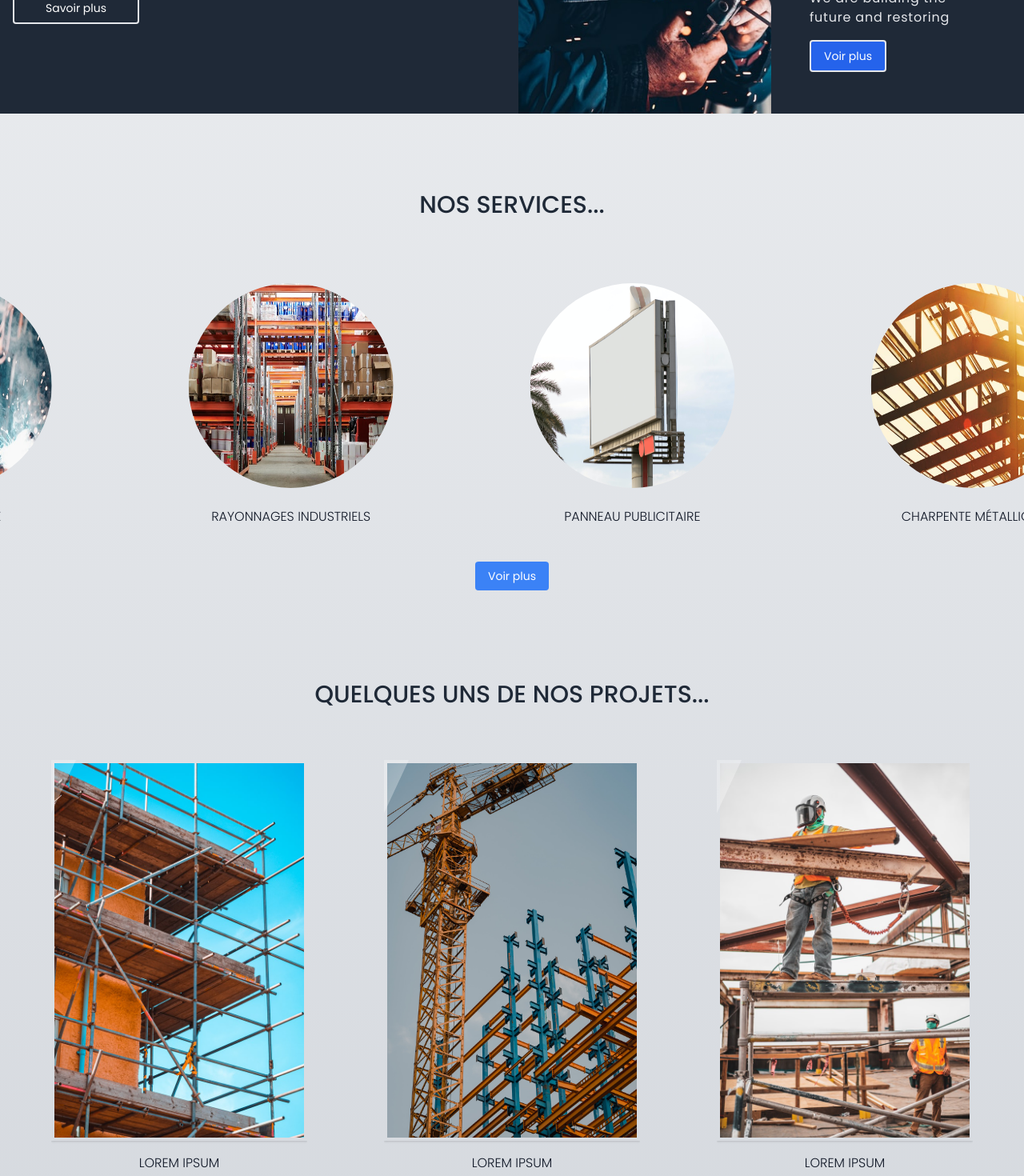
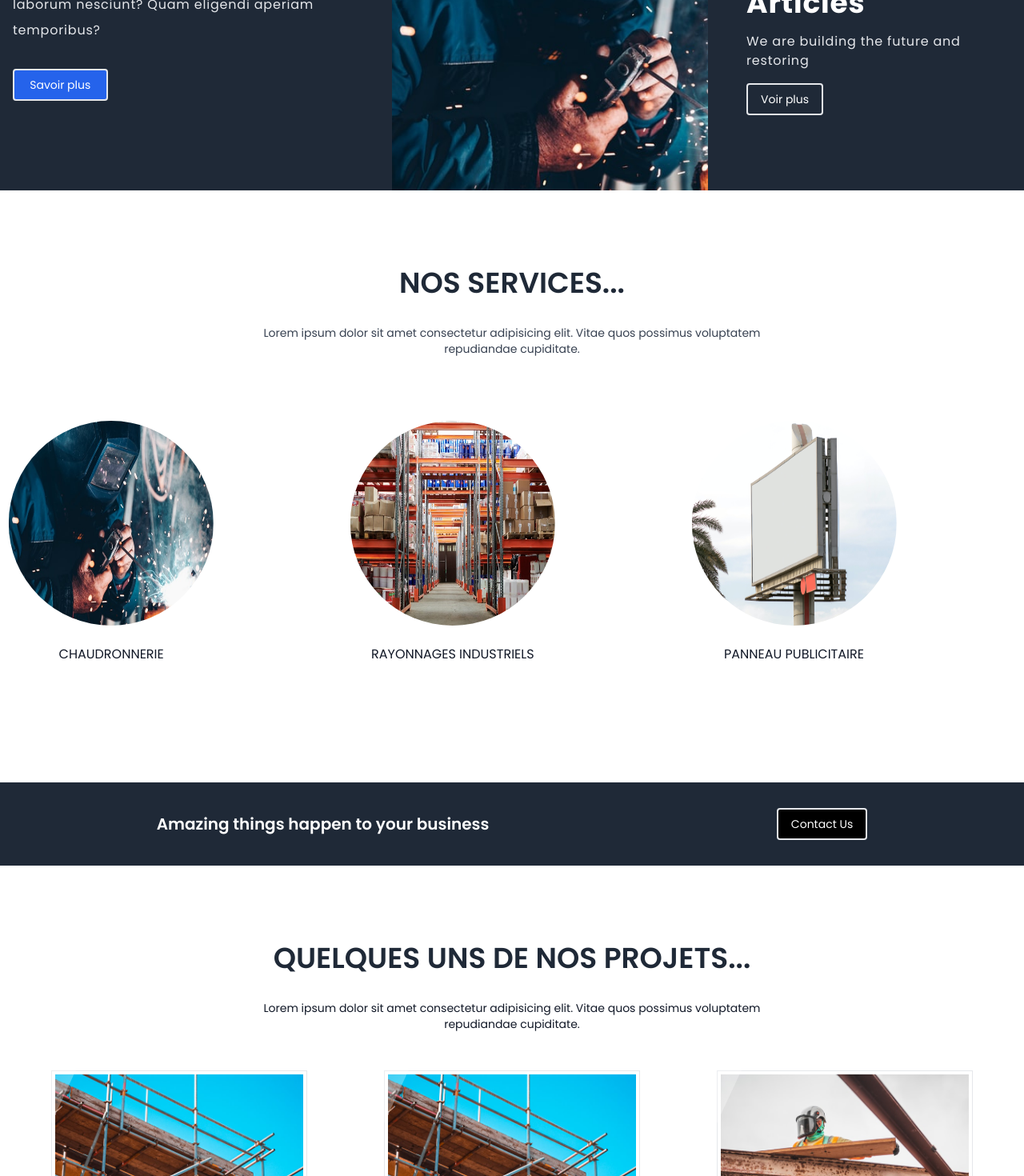
Before and after one commit to Houdaifi/trascot.com, a Vue app: page / in a window 1280 px wide. Shown: the part 1330-2800 px from the top of the page at 80% size. Built offline with nearby package versions, Linux system fonts and the light colour scheme.

Commit message:
Add Footer & contactUs components

```diff
--- /dev/null
+++ b/src/components/Blog.vue
@@ -0,0 +1,18 @@
+<template>
+  <div>
+    <div class="flex items-center justify-center flex-col pb-12">
+        <h2 class="text-center text-gray-800 dark:text-gray-300 text-4xl uppercase font-semibold mb-8">Latest News...</h2>
+        <p class="text-center max-w-2xl">Lorem ipsum dolor sit amet consectetur adipisicing elit. Vitae quos possimus voluptatem repudiandae cupiditate.</p>
+    </div>
+  </div>
+</template>
+
+<script>
+export default {
+    name: 'Blog'
+}
+</script>
+
+<style>
+
+</style>
--- a/src/components/Carousel.vue
+++ b/src/components/Carousel.vue
@@ -7,7 +7,7 @@
         <div class="bg-gradient-to-b md:bg-gradient-to-r from-gray-200 to-transparent relative flex flex-col items-center justify-center xl:items-start xl:justify-center h-full space-y-8 px-0 xl:px-12 2xl:px-32">
           <div></div>
           <h1 class="z-30 text-gray-900 text-4xl lg:text-5xl leading-normal lg:leading-relaxed text-center xl:text-left rounded font-bold max-w-xl 2xl:max-w-3xl uppercase focus-in-expand">
-            <span class="text-yellow-500">Trascot</span> vous offre une large choix de stockage standard ou sur meusre
+            <span class="text-yellow-500">Tragfer</span> vous offre une large choix de stockage standard ou sur meusre
           </h1>
           <hr class="border-2 border-yellow-500 w-36">
           <button class="text-black bg-white hover:bg-yellow-500 hover:text-white px-20 py-3 rounded text-base font-semibold">
--- /dev/null
+++ b/src/components/ContactUs.vue
@@ -0,0 +1,18 @@
+<template>
+  <div class="bg-gray-800 p-8">
+      <div class="flex justify-around items-center space-x-8 text-white font-semibold">
+        <h2 class="text-base xl:text-xl">Amazing things happen to your business</h2>
+        <button class="border-2 bg-black text-white text-sm px-4 py-2 2xl:py-3 2xl:px-8 rounded">Contact Us</button>
+      </div>
+  </div>
+</template>
+
+<script>
+export default {
+    name:'ContactUs'
+}
+</script>
+
+<style>
+
+</style>
--- /dev/null
+++ b/src/components/Footeer.vue
@@ -0,0 +1,94 @@
+<template>
+  <div class="bg-gray-800 flex flex-col-reverse xl:flex-row justify-center px-6 xl:px-0 py-16 text-gray-200 xl:space-y-0 xl:space-x-24">
+
+      <form action="" class="p-8 shadow-2xl border rounded space-y-6 max-w-xl">
+        <h1 class="text-center text-4xl uppercase font-semibold mb-4 text-white">Contact Us</h1>
+        <div class="inline-flex space-x-5">
+            <div class="">
+                <label class="block uppercase tracking-wide text-xs mb-2" for="grid-last-name">
+                  Last Name
+                </label>
+                <input required class="appearance-none text-gray-800 block w-full border border-gray-200 rounded py-3 px-4 leading-tight focus:outline-none focus:bg-white focus:border-gray-500" id="grid-last-name" type="text" placeholder="">
+            </div>
+            <div class="">
+                <label class="block uppercase tracking-wide text-xs mb-2" for="grid-first-name">
+                  First Name
+                </label>
+                <input required class="appearance-none text-gray-800 block w-full border border-gray-200 rounded py-3 px-4 leading-tight focus:outline-none focus:bg-white focus:border-gray-500" id="grid-first-name" type="text" placeholder="">
+            </div>
+        </div>
+        <div class="">
+            <label class="block uppercase tracking-wide text-xs mb-2" for="grid-email">
+              E-mail
+            </label>
+            <input required class="appearance-none text-gray-800 block w-full border border-gray-200 rounded py-3 px-4 mb-3 leading-tight focus:outline-none focus:bg-white focus:border-gray-500" id="email" type="email">
+        </div>
+        <div class="">
+            <label class="block uppercase tracking-wide text-xs mb-2" for="grid-message">
+              Message
+            </label>
+            <textarea class=" no-resize appearance-none text-gray-800 block w-full border border-gray-200 rounded py-3 px-4 mb-3 leading-tight focus:outline-none focus:bg-white focus:border-gray-500 h-48 resize-none" id="message"></textarea>
+        </div>
+        <div class="flex justify-end">
+            <button class="bg-blue-500 text-white rounded px-4 py-2 text-sm font-semibold hover:bg-yellow-500 border">Envoyer</button>
+        </div>
+      </form>
+
+      <div class="xl:pt-24 rounded block xl:hidden mb-8">
+        <iframe src="https://www.google.com/maps/embed?pb=!1m18!1m12!1m3!1d4854.023859889115!2d-5.774917603093153!3d35.74171373382515!2m3!1f0!2f0!3f0!3m2!1i1024!2i768!4f13.1!3m3!1m2!1s0xd0b80f8fe0e66ab%3A0x90f7f3f25143077c!2sRte%20de%20Tetouan%2C%20Tanger!5e0!3m2!1sen!2sma!4v1642962798665!5m2!1sen!2sma" width="400" height="400" style="border:0;" allowfullscreen="" loading="lazy"></iframe>
+      </div>
+
+      <div class="flex flex-col space-y-4 xl:mt-10 mb-10 xl:pt-24">
+        <h1 class="text-3xl font-bold text-yellow-500">Tragefer</h1>
+        <p class="max-w-xl">Tragefer Lorem Ipsum has been the industry's standard dummy text ever since the when an printer took a galley of type and scrambled it to make.</p>
+        <h2 class="text-white text-lg">Connectez-vous avec nous:</h2>
+        <div class="">
+            <div class="inline-flex items-center uppercase mb-2">
+                <svg xmlns="http://www.w3.org/2000/svg" class="h-5 w-5 mr-1" viewBox="0 0 20 20" fill="currentColor">
+                    <path fill-rule="evenodd" d="M14.243 5.757a6 6 0 10-.986 9.284 1 1 0 111.087 1.678A8 8 0 1118 10a3 3 0 01-4.8 2.401A4 4 0 1114 10a1 1 0 102 0c0-1.537-.586-3.07-1.757-4.243zM12 10a2 2 0 10-4 0 2 2 0 004 0z" clip-rule="evenodd" />
+                </svg>
+                Email
+            </div>
+            <address class="text-gray-400">info@tragefer-org.com </address>
+        </div>
+        <div>
+            <div class="inline-flex items-center uppercase mb-2">
+                <svg xmlns="http://www.w3.org/2000/svg" class="h-5 w-5 mr-1" viewBox="0 0 20 20" fill="currentColor">
+                    <path d="M2 3a1 1 0 011-1h2.153a1 1 0 01.986.836l.74 4.435a1 1 0 01-.54 1.06l-1.548.773a11.037 11.037 0 006.105 6.105l.774-1.548a1 1 0 011.059-.54l4.435.74a1 1 0 01.836.986V17a1 1 0 01-1 1h-2C7.82 18 2 12.18 2 5V3z" />
+                </svg>
+                Phone
+            </div>
+            <address class="text-gray-400">+212 666666666 </address>
+        </div>
+        <div>
+            <h4 class="inline-flex items-center uppercase mb-2">
+                <svg xmlns="http://www.w3.org/2000/svg" class="h-5 w-5 mr-1" viewBox="0 0 20 20" fill="currentColor">
+                    <path fill-rule="evenodd" d="M4 4a2 2 0 012-2h8a2 2 0 012 2v12a1 1 0 110 2h-3a1 1 0 01-1-1v-2a1 1 0 00-1-1H9a1 1 0 00-1 1v2a1 1 0 01-1 1H4a1 1 0 110-2V4zm3 1h2v2H7V5zm2 4H7v2h2V9zm2-4h2v2h-2V5zm2 4h-2v2h2V9z" clip-rule="evenodd" />
+                </svg>
+                Adresse
+            </h4>
+            <address class="text-gray-400">48 Vitosha Blvd,
+                ground floor, 1000
+                Sofia Center, Sofia,
+                Bulgaria
+            </address>
+        </div>
+
+      </div>
+
+      <div class="xl:pt-24 rounded hidden xl:block">
+        <iframe src="https://www.google.com/maps/embed?pb=!1m18!1m12!1m3!1d4854.023859889115!2d-5.774917603093153!3d35.74171373382515!2m3!1f0!2f0!3f0!3m2!1i1024!2i768!4f13.1!3m3!1m2!1s0xd0b80f8fe0e66ab%3A0x90f7f3f25143077c!2sRte%20de%20Tetouan%2C%20Tanger!5e0!3m2!1sen!2sma!4v1642962798665!5m2!1sen!2sma" width="400" height="400" style="border:0;" allowfullscreen="" loading="lazy"></iframe>
+      </div>
+
+  </div>
+</template>
+
+<script>
+export default {
+    name: 'Footeer'
+}
+</script>
+
+<style>
+
+</style>
--- a/src/components/Navbar.vue
+++ b/src/components/Navbar.vue
@@ -1,9 +1,9 @@
 <template>
   <div class="fixed w-full bg-gray-50 text-black z-10">
     <nav class="container mx-auto p-4 flex justify-between items-center">
-      <h1 style="font-family: 'Fuggles', cursive;" class="text-3xl 2xl:text-5xl font-bold">Trascot</h1>
+      <h1 class="text-3xl font-bold text-blue-900">Tragefer</h1>
 
-      <div class="lg:flex space-x-14 text-base mt-3 hidden" :class="hasScrolled ? 'font-medium' : 'font-normal'">
+      <div class="lg:flex space-x-14 text-base mt-3 hidden">
         <div class="flex flex-col space-y-2">
           <a href="#">Accueil</a>
           <hr class="border border-blue-500 text-shadow-pop-tl">
@@ -97,5 +97,4 @@ export default {
 
 .slide-left{animation:slide-left .5s cubic-bezier(.25,.46,.45,.94) both}
 
-@import url("https://fonts.googleapis.com/css2?family=Fuggles&display=swap");
 </style>
--- a/src/components/Projets.vue
+++ b/src/components/Projets.vue
@@ -1,13 +1,14 @@
 <template>
     <div class="">
-        <div class="flex items-center justify-center flex-col space-y-16">
-            <h2 class="text-center text-gray-800 dark:text-gray-300 text-3xl uppercase font-medium">Quelques uns de nos projets...</h2>
+        <div class="flex items-center justify-center flex-col pb-12">
+            <h2 class="text-center text-gray-800 dark:text-gray-300 text-4xl uppercase font-semibold mb-8">Quelques uns de nos projets...</h2>
+            <p class="text-center max-w-2xl">Lorem ipsum dolor sit amet consectetur adipisicing elit. Vitae quos possimus voluptatem repudiandae cupiditate.</p>
         </div>
 
-        <div class="flex flex-col lg:flex-row items-center justify-center space-y-12 lg:space-y-0 lg:space-x-24 mt-16">
+        <div class="flex flex-col lg:flex-row items-center justify-center space-y-12 lg:space-y-0 lg:space-x-24">
             <div class="flex flex-col items-center overflow-hidden hover14" v-for="project in projects" :key="project.id">
                 <figure>
-                    <img class="w-80 2xl:w-96 p-1 shadow cursor-pointer" :src="project.image"/>
+                    <img class="w-80 2xl:w-96 p-1 shadow cursor-pointer border" :src="project.image"/>
                 </figure>
                 <h4 class="uppercase font-light text-base mt-4 mb-2">{{project.name}}</h4>
                 <h6 class="text-sm">
@@ -27,7 +28,7 @@ export default {
         return {
             projects:[
                 {id: 1, name: 'lorem ipsum', image: require("../assets/project-2.jpg"), location: 'Agadir, Maroc'},
-                {id: 2, name: 'lorem ipsum', image: require("../assets/project-1.jpg"), location: 'Tanger, Maroc'},
+                {id: 2, name: 'lorem ipsum', image: require("../assets/project-2.jpg"), location: 'Tanger, Maroc'},
                 {id: 3, name: 'lorem ipsum', image: require("../assets/project-3.jpg"), location: 'Casablanca, Maroc'},
             ]
         }
--- a/src/components/Services.vue
+++ b/src/components/Services.vue
@@ -1,6 +1,9 @@
 <template>
-  <div class="">
-    <h2 class="text-center text-gray-800 dark:text-gray-300 pb-12 text-3xl uppercase font-medium">Nos services...</h2>
+  <div class="pb-14">
+    <div class="flex flex-col justify-center items-center pb-12 text-gray-700">
+        <h2 class="text-center text-gray-800 dark:text-gray-300 text-4xl uppercase font-semibold mb-8">Nos services...</h2>
+        <p class="text-center max-w-2xl">Lorem ipsum dolor sit amet consectetur adipisicing elit. Vitae quos possimus voluptatem repudiandae cupiditate.</p>
+    </div>
     <carousel
       :perPageCustom="[[320, 1],[800, 2],[1200, 3], [1700, 4]]"
       :mouse-drag="true"
@@ -15,13 +18,11 @@
         <slide v-for="(service) in services" :key="service.id">
             <div class="flex flex-col items-center justify-center dark:bg-gray-700 p-8 mx-6 space-y-6">
                 <img class="w-64 h-64 2xl:w-80 2xl:h-80 rounded-full" :src="service.image" :alt="service.name">
-                <h3 class="uppercase font-light text-base">{{service.name}}</h3>
+                <h3 class="uppercase text-base">{{service.name}}</h3>
             </div>
         </slide>
     </carousel>
-    <div class="flex flex-col items-center justify-center -mt-12 2xl:mt-6 pb-4">
-        <button class="bg-blue-500 hover:bg-blue-400 text-white text-sm px-4 py-2 2xl:py-3 2xl:px-8 rounded">Voir plus</button>
-    </div>
+
   </div>
 </template>
 
--- a/src/components/propos.vue
+++ b/src/components/propos.vue
@@ -1,6 +1,6 @@
 <template>
-  <div class="flex flex-col md:flex-row justify-between bg-gray-800 text-gray-200 text-base leading-loose tracking-wider">
-    <div class="flex flex-1 flex-col justify-center text-left py-28 pl-4 2xl:pl-16">
+  <div class="flex flex-col xl:flex-row justify-between bg-gray-800 text-gray-200 text-base leading-loose tracking-wider">
+    <div class="flex flex-col justify-center text-left py-28 pl-4 2xl:pl-16">
       <h2 class="text-4xl uppercase font-semibold mb-8 text-white">À propos de nous !</h2>
       <p class="mb-4">Lorem ipsum dolor sit amet, consectetur adipisicing elit adipisicing elit adipisicing elit.</p>
       <p class="max-w-xl mb-8">
@@ -8,22 +8,22 @@
         Soluta provident voluptates distinctio reiciendis quibusdam ducimus quasi sequi quos hic, quaerat nemo nostrum,
         nulla voluptate accusantium possimus ut ea eaque consequatur nesciunt eligendi nam explicabo recusandae sapiente inventore.
         Sit reprehenderit ut aperiam esse quidem quo alias nam laborum nesciunt? Quam eligendi aperiam temporibus?</p>
-      <button class="bg-transparent border-2 w-1/4 hover:bg-blue-600 text-white text-sm px-4 py-2 2xl:py-3 2xl:px-8 rounded">Savoir plus</button>
+      <button class="bg-transparent border-2 w-1/4 bg-blue-600 text-white text-sm px-4 py-2 2xl:py-3 2xl:px-8 rounded">Savoir plus</button>
 
     </div>
 
     <!-- Second part -->
-    <div class="grid flex-1 grid-cols-2 text-white bg-red-600">
+    <div class="grid grid-cols-1 xl:grid-cols-2 text-white bg-yellow-600 max-w-xl xl:max-w-4xl">
       <div class="flex flex-col justify-center items-start px-12 font-bold">
         <h1 class="text-3xl xl:text-9xl">23<span class="text-2xl">ANS</span></h1>
-        <h2 class="text-2xl">We are Building the Future and Restoring</h2>
+        <h2 class="text-xl xl:text-2xl">We are Building the Future and Restoring</h2>
       </div>
       <div class="bg-a-propos-img2 bg-cover"></div>
       <div class="bg-a-propos-img1 bg-cover"></div>
       <div class="flex flex-col space-y-4 justify-center items-start px-12 space-y-4 font-bold text-4xl bg-gray-800">
-        <h1 >Renting Tips & Articles</h1>
+        <h1>Renting Tips & Articles</h1>
         <h2 class="font-normal text-base text-gray-200">We are building the future and restoring</h2>
-        <button class="border-2 bg-blue-600 hover:bg-red-500 text-white text-sm px-4 py-2 2xl:py-3 2xl:px-8 rounded">Voir plus</button>
+        <button class="border-2 bg-transparent hover:bg-red-500 text-white text-sm px-4 py-2 2xl:py-3 2xl:px-8 rounded">Voir plus</button>
       </div>
     </div>
   </div>
--- a/src/views/Home.vue
+++ b/src/views/Home.vue
@@ -1,11 +1,14 @@
 <template>
-  <div class="text-gray-900 bg-gradient-to-b from-gray-50 to-gray-300 text-sm 2xl:text-base font-light">
+  <div class="text-gray-900 text-sm 2xl:text-base">
     <navbar ref="navbar"/>
     <v-carousel/>
     <propos class=""/>
-    <services class="pt-24"/>
-    <projets class="py-24"/>
+    <services class="py-24"/>
+    <contactUs class=""/>
+    <projets class="pt-24"/>
     <partners class="pt-24"/>
+    <footeer class=""/>
+
   </div>
 </template>
 
@@ -14,14 +17,17 @@
 import Navbar from '@/components/Navbar.vue'
 import VCarousel from '@/components/Carousel.vue'
 import Services from '@/components/Services.vue'
+import ContactUs from '@/components/ContactUs.vue'
 import Propos from '@/components/Propos.vue'
 import Projets from '@/components/Projets.vue'
 import Partners from '@/components/Partners.vue'
+import Footeer from '@/components/Footeer.vue'
+
 
 export default {
   name: 'Home',
   components: {
-    Navbar,VCarousel,Services,Propos,Projets,Partners
+    Navbar,VCarousel,Services,Propos,Projets,Partners,ContactUs,Footeer
   },
   mounted(){
     window.addEventListener('scroll', this.$refs.navbar.scrollListener)
```
Also changed, not shown: src/components/Partners.vue (+7 -5 lines), src/assets/project-1.jpg (deleted).
